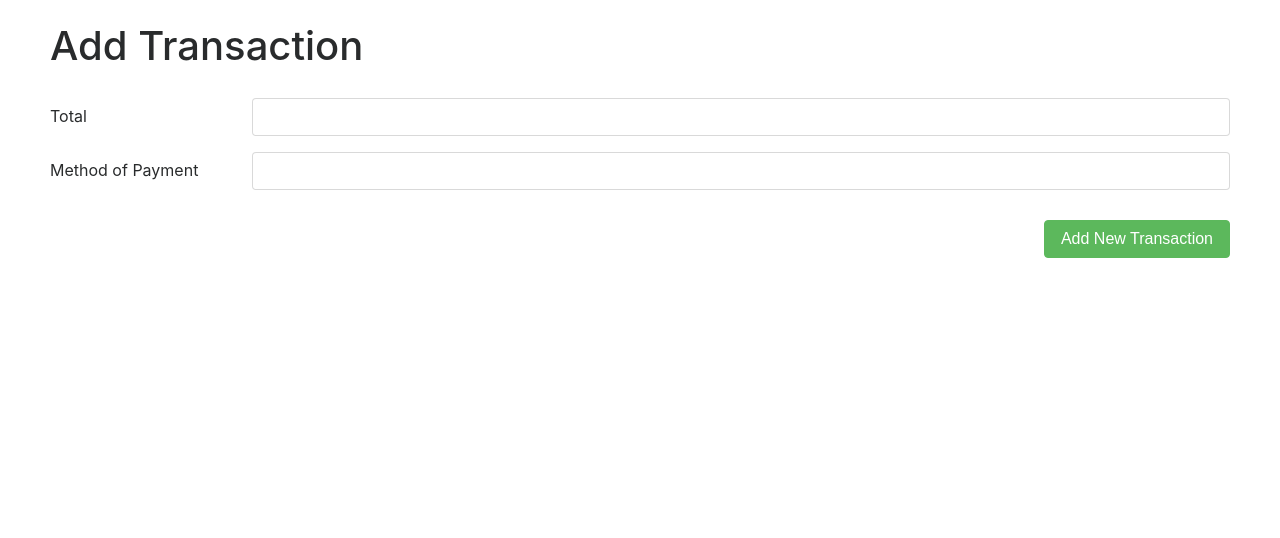
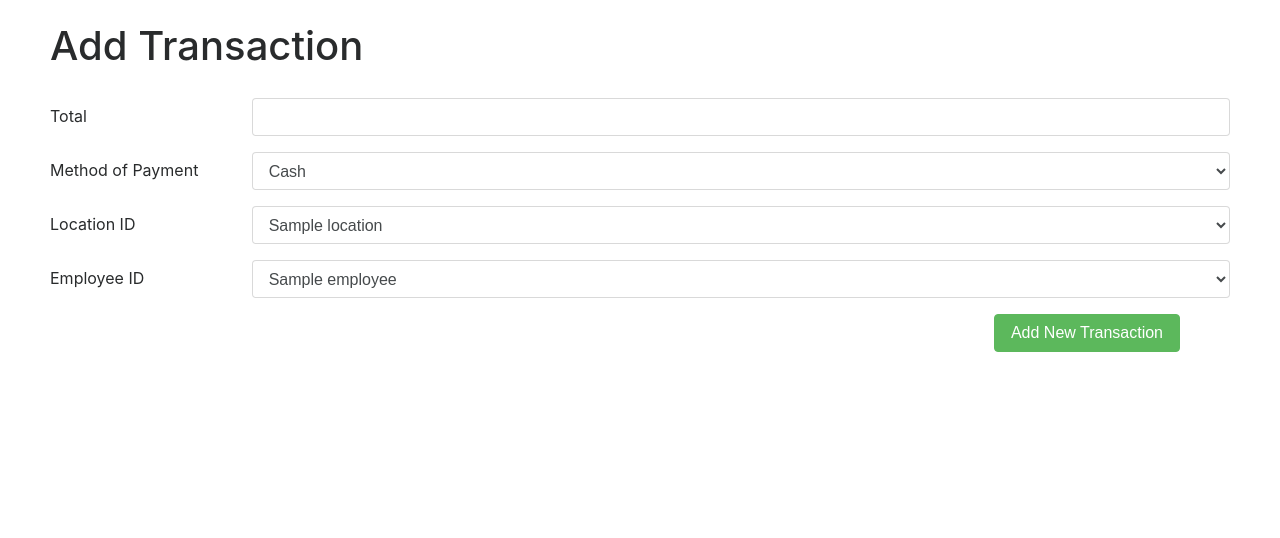
Before and after one commit to GillianLemke/RestaurantManagementSystem, a Flask app: template templates/add_new_transaction.html in a window 1280 px wide. Shown: the part 56-594 px from the top of the page. Run offline with Flask 2, Linux system fonts and the light colour scheme; the template is opened without the code that fills it: most values are stand-ins (such as "Sample title", 1, 10 or a date in 2020); some libraries are stand-ins or nearby versions.

Commit message:
changed the format of drop downs fixed some bugs and added pulls for foriegn keys

```diff
--- a/main.py
+++ b/main.py
@@ -54,23 +54,27 @@ def transactions():
 @app.route('/add_new_transaction', methods=['GET', 'POST'])
 def add_new_transaction():
     if request.method == 'POST':
-        name = request.form['transaction-name']
-        cost = request.form['transaction-cost']
-        ingredients = request.form['transaction-ingredients']
-
+        total = request.form['transaction-total']
+        method_of_payment = request.form['transaction-method']
+        locationID = request.form['transaction-loc-id']
+        employeeID = request.form['transaction-emp-id']
         transaction_instance = Transactions()
-        transaction_instance.add_transaction(name, cost, ingredients)
+        transaction_instance.add_transaction(total, method_of_payment,locationID,employeeID)
         return redirect('/transactions')
     else:
-        return render_template('add_new_transaction.html')
+        employee_instance = Employees()
+        employees = employee_instance.get_Employees()
+        location_instance= Locations()
+        locations = location_instance.get_Locations()
+        return render_template('add_new_transaction.html', employees = employees, locations= locations)
 
 @app.route('/delete_transaction', methods=['GET', 'POST'])
 def delete_transaction():
     if request.method == 'POST':
-        name = request.form['transcation-name']
+        id = request.form['transcation-id']
 
         transaction_instance = Transactions()
-        transaction_instance.delete_transaction(name)
+        transaction_instance.delete_transaction(id)
         return redirect('/transactions')
     else:
         return render_template('delete_transaction.html')
--- a/templates/add_new_transaction.html
+++ b/templates/add_new_transaction.html
@@ -17,10 +17,32 @@
       <div class="form-group row">
         <label class="col-2 col-form-label">Method of Payment</label>
         <div class="col-10">
-          <input class="form-control" type="text" value="" name="transaction-method">
+          <select class="form-control" type="text" value="" name="transaction-method">
+            <option value="cash">Cash</option>
+            <option value="credit">Credit</option>
+          </select>
         </div>
       </div>
+    <div class="form-group row">
+      <label class="col-2 col-form-label">Location ID</label>
+      <div class="col-10">
+        <select class="form-control" type="text" value="" name="transaction-loc-id">
+          {% for location in locations %}
+          <option value = "{{location.id}}">{{location.name}}</option>
+          {% endfor %}
+        </select>
+      </div>
     </div>
+  <div class="form-group row">
+    <label class="col-2 col-form-label">Employee ID</label>
+    <div class="col-10">
+      <select class="form-control" type="text" value="" name="transaction-emp-id">
+          {% for employee in employees %}
+          <option value = "{{employee.id}}">{{employee.name}}</option>
+          {% endfor %}
+      </select>
+    </div>
+  </div>
     <div class="button-container add-submit">
       <button type="submit" class="btn btn-success">
         Add New Transaction
@@ -28,4 +50,5 @@
     </div>
   </form>
 </div>
+</div>
 {% endblock %}
--- a/templates/transactions.html
+++ b/templates/transactions.html
@@ -22,6 +22,8 @@
           <th>Total</th>
           <th>Time</th>
           <th>Method of Payment</th>
+          <th>Location ID</th>
+          <th>Employee ID</th>
         </tr>
       </thead>
       <tbody>
@@ -31,6 +33,8 @@
             <td>{{transaction.total}}</td>
             <td>{{transaction.time}}</td>
             <td>{{transaction.method_of_payment}}</td>
+            <td>{{transaction.location}}</td>
+            <td>{{transaction.employee}}</td>
           </tr>
         {% endfor %}
       </tbody>
```
Also changed, not shown: transactions.py (+5 -3 lines), 1 other file.
